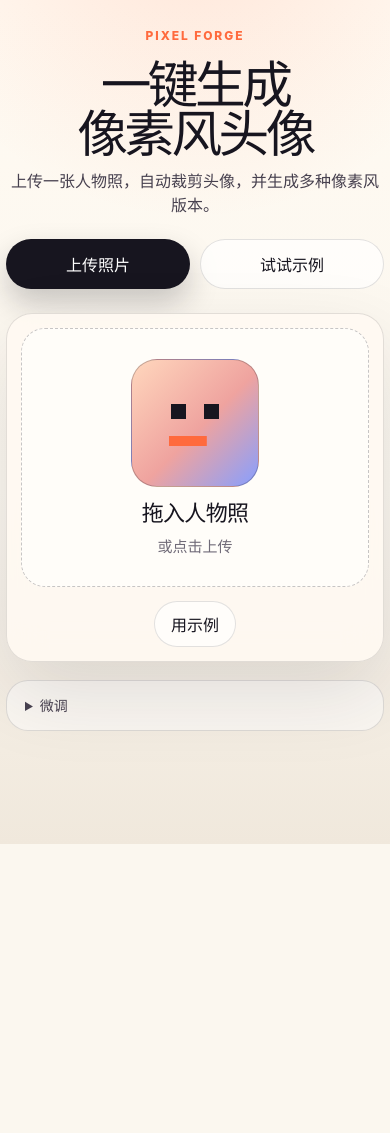
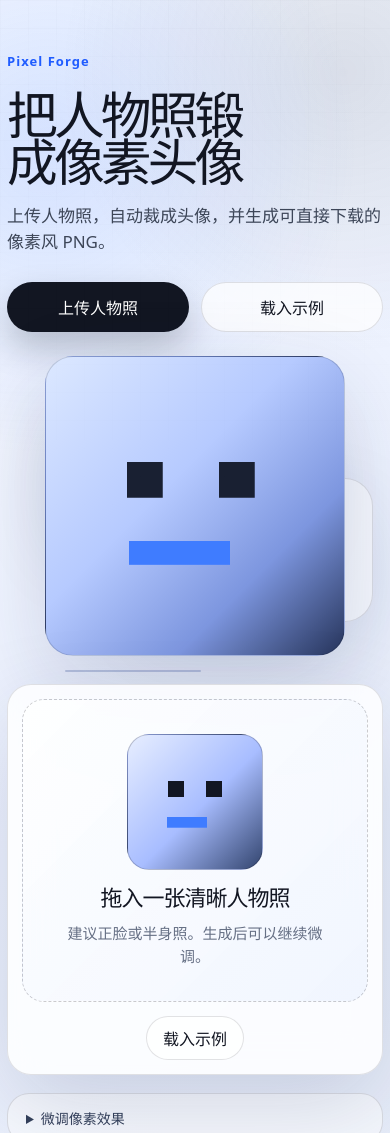
Before and after one commit to suprewen/pixel-forge, a website built with Vite: page index.html in a window 390 px wide. Shown: the top 1133 px of the page. Before the commit the page ends 844 px from the top, so only its background shows below. Built offline with nearby package versions, Linux system fonts and the light colour scheme.

Commit message:
Redesign Pixel Forge interface with taste skill

```diff
--- a/package.json
+++ b/package.json
@@ -13,6 +13,7 @@
   },
   "devDependencies": {
     "@cloudflare/workers-types": "^4.20260511.1",
+    "@types/node": "^25.9.1",
     "typescript": "~6.0.2",
     "vite": "^8.0.10",
     "vitest": "^4.1.5",
--- a/src/main.ts
+++ b/src/main.ts
@@ -77,24 +77,39 @@ app.innerHTML = `
   <main class="shell">
     <input id="fileInput" type="file" accept="image/*" />
 
-    <section class="hero">
-      <div class="brand">Pixel Forge</div>
-      <h1>一键生成像素风头像</h1>
-      <p>上传一张人物照，自动裁剪头像，并生成多种像素风版本。</p>
-      <div class="hero-actions">
-        <label class="primary-button" for="fileInput">上传照片</label>
-        <button class="ghost-button" id="demoButton" type="button">试试示例</button>
+    <section class="hero" aria-labelledby="heroTitle">
+      <div class="hero-copy">
+        <div class="brand">Pixel Forge</div>
+        <h1 id="heroTitle">把人物照锻成像素头像</h1>
+        <p>上传人物照，自动裁成头像，并生成可直接下载的像素风 PNG。</p>
+        <div class="hero-actions">
+          <label class="primary-button" for="fileInput">上传人物照</label>
+          <button class="ghost-button" id="demoButton" type="button">载入示例</button>
+        </div>
       </div>
+
+      <aside class="hero-preview" aria-label="像素头像预览">
+        <div class="preview-stack" aria-hidden="true">
+          <span></span>
+          <span></span>
+          <span></span>
+        </div>
+        <div class="pixel-face" aria-hidden="true">
+          <span class="eye left"></span>
+          <span class="eye right"></span>
+          <span class="mouth"></span>
+        </div>
+      </aside>
     </section>
 
-    <section class="generator card">
+    <section class="generator card" aria-label="头像生成器">
       <div id="emptyState" class="upload-panel">
         <label class="drop-zone" id="dropZone" for="fileInput">
           <span class="avatar-mark" aria-hidden="true"></span>
-          <strong>拖入人物照</strong>
-          <small>或点击上传</small>
+          <strong>拖入一张清晰人物照</strong>
+          <small>建议正脸或半身照。生成后可以继续微调。</small>
         </label>
-        <button class="ghost-button compact" id="emptyDemoButton" type="button">用示例</button>
+        <button class="ghost-button compact" id="emptyDemoButton" type="button">载入示例</button>
       </div>
 
       <section class="result-view" aria-live="polite">
@@ -103,7 +118,7 @@ app.innerHTML = `
         </div>
         <div class="result-meta">
           <p id="status">选择一张人物照开始生成。</p>
-          <div class="stage-dots" aria-label="生成状态">
+          <div class="stage-list" aria-label="生成流程">
             <span>自动裁剪</span>
             <span>选择版本</span>
             <span>下载 PNG</span>
@@ -111,14 +126,19 @@ app.innerHTML = `
         </div>
       </section>
 
-      <section class="quick-controls">
+      <section class="quick-controls" aria-label="快速设置">
+        <div class="control-intro">
+          <h2>四种风格，一张头像</h2>
+          <p>生成后选择清晰、标准或粗粒版本，再下载 PNG。</p>
+        </div>
+
         <div class="control-row">
           <span class="control-label">风格</span>
           <div class="pill-group preset-grid" aria-label="风格">
-            <button type="button" class="preset-button active" data-preset="clean">经典</button>
+            <button type="button" class="preset-button active" data-preset="clean">干净</button>
             <button type="button" class="preset-button" data-preset="soft">柔和</button>
             <button type="button" class="preset-button" data-preset="retro">复古</button>
-            <button type="button" class="preset-button" data-preset="chunky">粗颗粒</button>
+            <button type="button" class="preset-button" data-preset="chunky">粗粒</button>
           </div>
         </div>
 
@@ -133,7 +153,7 @@ app.innerHTML = `
 
     <section class="details-bar">
       <details class="advanced-panel">
-        <summary>微调</summary>
+        <summary>微调像素效果</summary>
         <div class="advanced-grid">
           <label class="field palette-field">
             <span>颜色</span>
@@ -153,7 +173,7 @@ app.innerHTML = `
           <label class="field range"><span>对比 <b id="contrastValue">18</b></span><input id="contrast" type="range" min="-40" max="60" value="18" /></label>
           <label class="field range"><span>饱和 <b id="saturationValue">10</b></span><input id="saturation" type="range" min="-80" max="80" value="10" /></label>
           <label class="field range"><span>亮度 <b id="brightnessValue">1</b></span><input id="brightness" type="range" min="-40" max="40" value="1" /></label>
-          <label class="check"><input id="dither" type="checkbox" /> 复古颗粒</label>
+          <label class="check"><input id="dither" type="checkbox" /> 加入复古颗粒</label>
         </div>
       </details>
 
@@ -306,7 +326,7 @@ function updateActiveControls() {
   els.presetButtons.forEach((button) => {
     const name = button.dataset.preset ?? 'clean'
     const isActive =
-      (name === 'clean' && state.settings.palette === 'adaptive' && state.settings.block === 7 && state.settings.colors === 18) ||
+      (name === 'clean' && state.settings.palette === 'adaptive' && state.settings.block === 6 && state.settings.colors === 16) ||
       (name === 'soft' && state.settings.block === 5 && !state.settings.dither) ||
       (name === 'retro' && state.settings.palette === 'pico8') ||
       (name === 'chunky' && state.settings.block >= 12)
@@ -575,7 +595,7 @@ function nearestColor(rgb: number[], palette: number[][]): number[] {
 function drawCanvas(target: HTMLCanvasElement, source: HTMLCanvasElement, contain = false) {
   const ctx = target.getContext('2d')!
   ctx.clearRect(0, 0, target.width, target.height)
-  ctx.fillStyle = '#f8f0dd'
+  ctx.fillStyle = '#eef3ff'
   ctx.fillRect(0, 0, target.width, target.height)
   ctx.imageSmoothingEnabled = false
   if (!contain) {
--- a/src/style.css
+++ b/src/style.css
@@ -1,38 +1,54 @@
 :root {
-  font-family: Inter, ui-sans-serif, system-ui, -apple-system, BlinkMacSystemFont, "Segoe UI", sans-serif;
-  color: #17151f;
-  background: #fbf7ef;
+  font-family: Avenir Next, ui-sans-serif, system-ui, -apple-system, BlinkMacSystemFont, "Segoe UI", sans-serif;
+  color: #121622;
+  background: #f4f7ff;
   font-synthesis: none;
   text-rendering: optimizeLegibility;
   -webkit-font-smoothing: antialiased;
-  --ink: #17151f;
-  --muted: #706b78;
-  --paper: #fffaf2;
-  --soft: #f3ebdf;
-  --line: rgba(23, 21, 31, .12);
-  --line-strong: rgba(23, 21, 31, .24);
-  --accent: #ff6a3d;
-  --accent-soft: rgba(255, 106, 61, .13);
-  --shadow: 0 30px 80px rgba(32, 24, 42, .12);
+  --ink: #121622;
+  --muted: #667085;
+  --paper: #f8faff;
+  --surface: rgba(255, 255, 255, .82);
+  --surface-strong: #ffffff;
+  --line: rgba(18, 22, 34, .12);
+  --line-strong: rgba(18, 22, 34, .22);
+  --accent: #3f7cff;
+  --accent-strong: #1f5cff;
+  --accent-soft: rgba(63, 124, 255, .14);
+  --radius: 28px;
+  --shadow: 0 30px 90px rgba(22, 37, 85, .16);
 }
 
 * { box-sizing: border-box; }
+html { color-scheme: light; }
 body {
   margin: 0;
   min-width: 320px;
-  min-height: 100vh;
+  min-height: 100dvh;
   background:
-    radial-gradient(circle at 50% -10%, rgba(255, 106, 61, .14), transparent 32%),
-    linear-gradient(180deg, #fffaf2 0%, #fbf7ef 58%, #f0e8dc 100%);
+    radial-gradient(circle at 12% 12%, rgba(63, 124, 255, .18), transparent 28%),
+    radial-gradient(circle at 88% 6%, rgba(42, 52, 74, .12), transparent 24%),
+    linear-gradient(135deg, #f8faff 0%, #eef3ff 46%, #e7edf9 100%);
+}
+body::before {
+  content: "";
+  position: fixed;
+  inset: 0;
+  pointer-events: none;
+  z-index: 20;
+  opacity: .34;
+  background-image: linear-gradient(rgba(18, 22, 34, .035) 1px, transparent 1px), linear-gradient(90deg, rgba(18, 22, 34, .035) 1px, transparent 1px);
+  background-size: 28px 28px;
+  mask-image: linear-gradient(to bottom, black, transparent 72%);
 }
 button, input, select { font: inherit; }
 button, label, summary { -webkit-tap-highlight-color: transparent; }
-h1, p { margin-top: 0; }
+h1, h2, p { margin-top: 0; }
 
 .shell {
-  width: min(980px, calc(100% - 28px));
+  width: min(1180px, calc(100% - 32px));
   margin: 0 auto;
-  padding: 26px 0 54px;
+  padding: 24px 0 56px;
 }
 
 #fileInput {
@@ -51,79 +67,122 @@ h1, p { margin-top: 0; }
 }
 
 .hero {
+  min-height: min(720px, calc(100dvh - 48px));
   display: grid;
-  justify-items: center;
-  text-align: center;
-  padding: 20px 0 24px;
+  grid-template-columns: minmax(0, 1.02fr) minmax(340px, .98fr);
+  gap: clamp(24px, 5vw, 72px);
+  align-items: center;
+  padding: clamp(28px, 7vw, 76px) 0 34px;
+}
+.hero-copy {
+  display: grid;
+  justify-items: start;
 }
 .brand {
-  margin-bottom: 18px;
-  color: var(--accent);
-  font-size: 12px;
+  margin-bottom: 22px;
+  color: var(--accent-strong);
+  font-size: 13px;
   font-weight: 850;
-  letter-spacing: .16em;
-  text-transform: uppercase;
+  letter-spacing: .08em;
 }
 h1 {
   max-width: 760px;
-  margin-bottom: 12px;
-  font-size: clamp(42px, 7vw, 74px);
-  line-height: .96;
-  letter-spacing: -0.07em;
+  margin-bottom: 18px;
+  font-size: clamp(48px, 7.2vw, 96px);
+  line-height: .92;
+  letter-spacing: -0.075em;
   text-wrap: balance;
 }
 .hero p {
-  max-width: 460px;
-  margin-bottom: 22px;
-  color: #47414f;
-  font-size: clamp(16px, 2vw, 20px);
-  line-height: 1.45;
+  max-width: 520px;
+  margin-bottom: 28px;
+  color: #3d4658;
+  font-size: clamp(17px, 2vw, 21px);
+  line-height: 1.5;
 }
 .hero-actions {
   display: flex;
-  justify-content: center;
-  gap: 10px;
+  justify-content: flex-start;
+  gap: 12px;
   flex-wrap: wrap;
 }
+
+.hero-preview {
+  position: relative;
+  min-height: 520px;
+  display: grid;
+  place-items: center;
+}
+.preview-stack {
+  position: absolute;
+  inset: 34px 10px 34px 42px;
+}
+.preview-stack span {
+  position: absolute;
+  border: 1px solid rgba(18, 22, 34, .12);
+  border-radius: var(--radius);
+  background: rgba(255,255,255,.48);
+  box-shadow: 0 20px 70px rgba(22, 37, 85, .10);
+}
+.preview-stack span:nth-child(1) { inset: 0 58px 78px 0; }
+.preview-stack span:nth-child(2) { inset: 88px 0 0 92px; }
+.preview-stack span:nth-child(3) { inset: 280px 172px 18px 16px; background: var(--accent-soft); }
+.pixel-face {
+  width: min(390px, 78vw);
+  aspect-ratio: 1;
+  position: relative;
+  border: 1px solid rgba(18, 22, 34, .16);
+  border-radius: var(--radius);
+  image-rendering: pixelated;
+  box-shadow: var(--shadow);
+  background:
+    linear-gradient(#192032 0 0) 31% 40% / 12% 12% no-repeat,
+    linear-gradient(#192032 0 0) 66% 40% / 12% 12% no-repeat,
+    linear-gradient(var(--accent) 0 0) 42% 67% / 34% 8% no-repeat,
+    linear-gradient(135deg, #dce8ff 0%, #b6caff 42%, #7d96df 72%, #26345b 100%);
+}
+.eye, .mouth { display: none; }
 
 .primary-button, .ghost-button {
   appearance: none;
   min-height: 48px;
   border: 1px solid transparent;
   border-radius: 999px;
-  padding: 12px 20px;
+  padding: 12px 22px;
   display: inline-flex;
   align-items: center;
   justify-content: center;
   color: var(--ink);
-  font-weight: 800;
+  font-weight: 820;
   text-decoration: none;
   cursor: pointer;
   white-space: nowrap;
-  transition: transform .16s ease, box-shadow .16s ease, opacity .16s ease, background .16s ease;
+  transition: transform .18s cubic-bezier(.16,1,.3,1), box-shadow .18s ease, opacity .18s ease, background .18s ease, border-color .18s ease;
 }
 .primary-button {
   background: var(--ink);
-  color: white;
-  box-shadow: 0 14px 30px rgba(23, 21, 31, .22);
+  color: #fff;
+  box-shadow: 0 16px 34px rgba(18, 22, 34, .22);
 }
 .ghost-button {
-  background: rgba(255, 255, 255, .68);
+  background: rgba(255, 255, 255, .72);
   border-color: var(--line);
 }
 .primary-button:hover, .ghost-button:hover,
-.preset-button:hover, .segment:hover, .variant-tabs button:hover {
+.preset-button:hover, .variant-tabs button:hover {
   transform: translateY(-1px);
-  box-shadow: 0 14px 32px rgba(23, 21, 31, .12);
+  box-shadow: 0 14px 34px rgba(22, 37, 85, .13);
 }
+.primary-button:active, .ghost-button:active,
+.preset-button:active, .variant-tabs button:active { transform: translateY(1px) scale(.99); }
 .primary-button:focus-visible, .ghost-button:focus-visible,
 select:focus-visible, input:focus-visible, summary:focus-visible,
-.preset-button:focus-visible, .segment:focus-visible, .variant-tabs button:focus-visible {
-  outline: 3px solid rgba(255, 106, 61, .32);
+.preset-button:focus-visible, .variant-tabs button:focus-visible {
+  outline: 3px solid rgba(63, 124, 255, .32);
   outline-offset: 3px;
 }
 .primary-button:disabled, .ghost-button:disabled {
-  opacity: .4;
+  opacity: .42;
   cursor: not-allowed;
   transform: none;
   box-shadow: none;
@@ -132,15 +191,20 @@ select:focus-visible, input:focus-visible, summary:focus-visible,
 
 .card {
   border: 1px solid var(--line);
-  border-radius: 34px;
-  background: rgba(255, 250, 242, .84);
+  border-radius: var(--radius);
+  background: var(--surface);
   box-shadow: var(--shadow);
-  backdrop-filter: blur(18px);
+  backdrop-filter: blur(20px) saturate(140%);
+  -webkit-backdrop-filter: blur(20px) saturate(140%);
 }
 .generator {
   display: grid;
-  gap: 24px;
+  grid-template-columns: minmax(0, .98fr) minmax(300px, .72fr);
+  gap: clamp(18px, 3vw, 34px);
   padding: clamp(18px, 4vw, 34px);
+}
+.generator:has(.upload-panel:not([hidden])) {
+  grid-template-columns: 1fr;
 }
 
 .upload-panel {
@@ -150,67 +214,68 @@ select:focus-visible, input:focus-visible, summary:focus-visible,
 }
 #app.has-image .upload-panel { display: none; }
 .drop-zone {
-  width: min(520px, 100%);
-  min-height: 300px;
+  width: min(640px, 100%);
+  min-height: 350px;
   display: grid;
   place-items: center;
-  gap: 8px;
-  padding: 30px;
+  gap: 10px;
+  padding: 34px;
   text-align: center;
   border: 1.5px dashed var(--line-strong);
-  border-radius: 30px;
-  background: rgba(255, 255, 255, .58);
+  border-radius: calc(var(--radius) - 4px);
+  background: linear-gradient(135deg, rgba(255,255,255,.76), rgba(238,243,255,.78));
   cursor: pointer;
-  transition: border-color .16s ease, background .16s ease, transform .16s ease;
+  transition: border-color .18s ease, background .18s ease, transform .18s ease;
 }
-.drop-zone strong { font-size: 22px; letter-spacing: -0.03em; }
-.drop-zone small { color: var(--muted); font-size: 15px; }
+.drop-zone strong { font-size: clamp(22px, 3vw, 30px); letter-spacing: -0.045em; }
+.drop-zone small { max-width: 310px; color: var(--muted); font-size: 15px; line-height: 1.5; }
 .drop-zone.dragging {
   border-color: var(--accent);
   background: var(--accent-soft);
   transform: scale(1.01);
 }
 .avatar-mark {
-  width: 128px;
+  width: 136px;
   aspect-ratio: 1;
   border: 1px solid var(--line-strong);
-  border-radius: 26px;
+  border-radius: 22px;
   image-rendering: pixelated;
   background:
-    linear-gradient(#17151f 0 0) 35% 40% / 12% 12% no-repeat,
-    linear-gradient(#17151f 0 0) 65% 40% / 12% 12% no-repeat,
-    linear-gradient(#ff6a3d 0 0) 42% 66% / 30% 8% no-repeat,
-    linear-gradient(135deg, #ffd7bd, #efa39f 54%, #879fff);
+    linear-gradient(#121622 0 0) 34% 39% / 12% 12% no-repeat,
+    linear-gradient(#121622 0 0) 66% 39% / 12% 12% no-repeat,
+    linear-gradient(var(--accent) 0 0) 42% 66% / 30% 8% no-repeat,
+    linear-gradient(135deg, #e7eeff, #a8bdff 54%, #33456f);
 }
 
 .result-view {
   display: none;
   justify-items: center;
+  align-content: start;
   gap: 18px;
 }
 #app.has-image .result-view { display: grid; }
 .canvas-frame {
-  width: min(520px, 100%);
+  width: min(560px, 100%);
   aspect-ratio: 1;
   display: grid;
   place-items: center;
   padding: clamp(12px, 2vw, 20px);
   border: 1px solid var(--line);
-  border-radius: 32px;
+  border-radius: calc(var(--radius) - 2px);
   background:
-    linear-gradient(45deg, rgba(23,21,31,.045) 25%, transparent 25%),
-    linear-gradient(-45deg, rgba(23,21,31,.045) 25%, transparent 25%),
-    linear-gradient(45deg, transparent 75%, rgba(23,21,31,.045) 75%),
-    linear-gradient(-45deg, transparent 75%, rgba(23,21,31,.045) 75%),
-    #fffdf7;
-  background-size: 28px 28px;
-  background-position: 0 0, 0 14px, 14px -14px, -14px 0;
+    linear-gradient(45deg, rgba(18,22,34,.05) 25%, transparent 25%),
+    linear-gradient(-45deg, rgba(18,22,34,.05) 25%, transparent 25%),
+    linear-gradient(45deg, transparent 75%, rgba(18,22,34,.05) 75%),
+    linear-gradient(-45deg, transparent 75%, rgba(18,22,34,.05) 75%),
+    #f8faff;
+  background-size: 26px 26px;
+  background-position: 0 0, 0 13px, 13px -13px, -13px 0;
 }
 #resultCanvas {
   width: 100%;
   height: auto;
   aspect-ratio: 1;
-  border-radius: 22px;
+  border-radius: 18px;
   image-rendering: pixelated;
 }
 .result-meta {
@@ -221,55 +286,67 @@ select:focus-visible, input:focus-visible, summary:focus-visible,
 }
 #status {
   margin: 0;
-  color: #3d3744;
-  font-weight: 720;
+  color: #263044;
+  font-weight: 760;
 }
-.stage-dots {
+.stage-list {
   display: flex;
   gap: 8px;
   flex-wrap: wrap;
   justify-content: center;
 }
-.stage-dots span {
+.stage-list span {
   min-height: 28px;
   display: inline-flex;
   align-items: center;
   border: 1px solid var(--line);
   border-radius: 999px;
-  padding: 5px 10px;
-  color: var(--muted);
-  background: rgba(255,255,255,.58);
+  padding: 5px 11px;
+  color: #536078;
+  background: rgba(255,255,255,.64);
   font-size: 13px;
   font-weight: 780;
 }
-#app.has-image .stage-dots span { color: var(--ink); background: rgba(255,106,61,.09); }
+#app.has-image .stage-list span { color: #163d91; background: rgba(63,124,255,.10); }
 
 .quick-controls {
   display: none;
-  grid-template-columns: 1fr;
-  gap: 14px;
-  width: min(720px, 100%);
+  align-content: center;
+  gap: 16px;
+  width: min(420px, 100%);
   justify-self: center;
 }
 #app.has-image .quick-controls { display: grid; }
+.control-intro { display: grid; gap: 8px; margin-bottom: 4px; }
+.control-intro h2 {
+  margin-bottom: 0;
+  color: var(--ink);
+  font-size: clamp(28px, 4vw, 42px);
+  line-height: 1;
+  letter-spacing: -0.055em;
+}
+.control-intro p {
+  margin-bottom: 0;
+  color: var(--muted);
+  line-height: 1.5;
+}
 .control-row {
   display: grid;
-  grid-template-columns: 58px 1fr;
-  gap: 12px;
+  gap: 10px;
   align-items: center;
 }
 .control-label {
-  color: var(--muted);
+  color: #44506a;
   font-size: 14px;
-  font-weight: 820;
+  font-weight: 840;
 }
 .pill-group, .variant-tabs {
-  display: flex;
-  flex-wrap: wrap;
+  display: grid;
+  grid-template-columns: repeat(2, minmax(0, 1fr));
   gap: 8px;
 }
-.preset-button, .segment, .variant-tabs button {
-  min-height: 40px;
+.preset-button, .variant-tabs button {
+  min-height: 42px;
   border: 1px solid var(--line);
   border-radius: 999px;
   background: rgba(255,255,255,.68);
@@ -277,26 +354,27 @@ select:focus-visible, input:focus-visible, summary:focus-visible,
   padding: 8px 14px;
   font-weight: 820;
   cursor: pointer;
-  transition: transform .16s ease, box-shadow .16s ease, border-color .16s ease, background .16s ease, color .16s ease;
+  transition: transform .18s cubic-bezier(.16,1,.3,1), box-shadow .18s ease, border-color .18s ease, background .18s ease, color .18s ease;
 }
-.preset-button.active, .segment.active, .variant-tabs button.active {
+.preset-button.active, .variant-tabs button.active {
   border-color: var(--ink);
   background: var(--ink);
   color: white;
 }
 .variant-tabs:empty::before {
   content: '上传后可选';
+  grid-column: 1 / -1;
   color: var(--muted);
   font-size: 14px;
 }
 .download {
-  width: min(360px, 100%);
+  width: 100%;
   justify-self: center;
   margin-top: 4px;
 }
 
 .details-bar {
-  width: min(760px, 100%);
+  width: min(860px, 100%);
   margin: 18px auto 0;
   display: grid;
   gap: 10px;
@@ -304,7 +382,7 @@ select:focus-visible, input:focus-visible, summary:focus-visible,
 .advanced-panel, .backend-panel {
   border: 1px solid var(--line);
   border-radius: 22px;
-  background: rgba(255,255,255,.5);
+  background: rgba(255,255,255,.58);
   padding: 14px 18px;
   color: var(--muted);
   font-size: 14px;
@@ -312,7 +390,7 @@ select:focus-visible, input:focus-visible, summary:focus-visible,
 }
 .advanced-panel summary, .backend-panel summary, .dev-details summary {
   cursor: pointer;
-  color: #484250;
+  color: #34405a;
   font-weight: 820;
 }
 .advanced-grid {
@@ -323,13 +401,13 @@ select:focus-visible, input:focus-visible, summary:focus-visible,
 }
 .field { display: grid; gap: 7px; font-weight: 760; }
 .field span { display: flex; justify-content: space-between; gap: 10px; }
-.field b { color: var(--accent); }
+.field b { color: var(--accent-strong); }
 select, input[type="range"] { width: 100%; }
 select {
   min-height: 42px;
   border: 1px solid var(--line);
-  border-radius: 13px;
-  background: rgba(255,255,255,.72);
+  border-radius: 14px;
+  background: rgba(255,255,255,.76);
   padding: 8px 10px;
   color: var(--ink);
   font-weight: 720;
@@ -339,13 +417,11 @@ input[type="range"] { accent-color: var(--accent); }
   display: flex;
   align-items: center;
   gap: 9px;
-  color: #383340;
+  color: #34405a;
   font-weight: 720;
 }
 .check input { width: 19px; height: 19px; accent-color: var(--accent); }
-.backend-panel {
-  display: none;
-}
+.backend-panel { display: none; }
 .backend-panel p { margin: 10px 0; }
 .backend-actions { display: flex; gap: 8px; flex-wrap: wrap; }
 #sourceCanvas {
@@ -359,28 +435,81 @@ input[type="range"] { accent-color: var(--accent); }
 .dev-details { margin-top: 10px; }
 .dev-details p { margin-bottom: 0; }
 
-@media (prefers-reduced-motion: reduce) {
-  *, *::before, *::after { transition-duration: .01ms !important; scroll-behavior: auto !important; }
+@media (prefers-color-scheme: dark) {
+  html { color-scheme: dark; }
+  :root {
+    color: #f3f6ff;
+    background: #111827;
+    --ink: #f3f6ff;
+    --muted: #a5b0c2;
+    --paper: #111827;
+    --surface: rgba(20, 28, 45, .78);
+    --surface-strong: #182033;
+    --line: rgba(243, 246, 255, .12);
+    --line-strong: rgba(243, 246, 255, .24);
+    --accent: #73a0ff;
+    --accent-strong: #9bbaff;
+    --accent-soft: rgba(115, 160, 255, .16);
+    --shadow: 0 34px 110px rgba(0, 0, 0, .38);
+  }
+  body {
+    background:
+      radial-gradient(circle at 12% 12%, rgba(115, 160, 255, .19), transparent 28%),
+      radial-gradient(circle at 88% 6%, rgba(255, 255, 255, .08), transparent 24%),
+      linear-gradient(135deg, #101725 0%, #141c2e 48%, #0d1320 100%);
+  }
+  .hero p, .control-intro p, .drop-zone small, .stage-list span, .control-label, .advanced-panel, .backend-panel { color: var(--muted); }
+  .ghost-button, .drop-zone, .preset-button, .variant-tabs button, .advanced-panel, .backend-panel, select { background: rgba(20, 28, 45, .72); }
+  .pixel-face { background:
+    linear-gradient(#f3f6ff 0 0) 31% 40% / 12% 12% no-repeat,
+    linear-gradient(#f3f6ff 0 0) 66% 40% / 12% 12% no-repeat,
+    linear-gradient(var(--accent) 0 0) 42% 67% / 34% 8% no-repeat,
+    linear-gradient(135deg, #1e2a42 0%, #38548d 44%, #6d91ef 100%);
+  }
+  .canvas-frame { background:
+    linear-gradient(45deg, rgba(243,246,255,.055) 25%, transparent 25%),
+    linear-gradient(-45deg, rgba(243,246,255,.055) 25%, transparent 25%),
+    linear-gradient(45deg, transparent 75%, rgba(243,246,255,.055) 75%),
+    linear-gradient(-45deg, transparent 75%, rgba(243,246,255,.055) 75%),
+    #111827;
+    background-size: 26px 26px;
+    background-position: 0 0, 0 13px, 13px -13px, -13px 0;
+  }
+  #status, .advanced-panel summary, .backend-panel summary, .dev-details summary, .check { color: #dce6ff; }
 }
 
-@media (max-width: 720px) {
-  .shell { width: min(100% - 18px, 560px); padding-top: 18px; }
-  h1 { font-size: clamp(40px, 13vw, 58px); }
-  .generator { border-radius: 26px; }
-  .drop-zone { min-height: 250px; border-radius: 24px; }
-  .canvas-frame { border-radius: 24px; }
-  .control-row { grid-template-columns: 1fr; gap: 8px; }
-  .advanced-grid { grid-template-columns: 1fr; }
-  .primary-button, .ghost-button { min-height: 46px; }
-  .hero-actions, .backend-actions { width: 100%; }
-  .hero-actions .primary-button, .hero-actions .ghost-button { flex: 1; }
+@media (prefers-reduced-motion: reduce) {
+  *, *::before, *::after {
+    animation-duration: .01ms !important;
+    transition-duration: .01ms !important;
+    scroll-behavior: auto !important;
+  }
 }
 
-@media (max-width: 460px) {
-  .shell { width: min(100% - 12px, 440px); }
-  .generator { padding: 14px; }
-  .hero { padding-top: 10px; }
-  .pill-group, .variant-tabs { display: grid; grid-template-columns: repeat(2, minmax(0, 1fr)); }
-  .preset-button, .segment, .variant-tabs button { width: 100%; }
-  .download { width: 100%; }
+@media (max-width: 860px) {
+  .shell { width: min(100% - 22px, 680px); padding-top: 16px; }
+  .hero {
+    min-height: auto;
+    grid-template-columns: 1fr;
+    gap: 24px;
+    padding: 36px 0 28px;
+  }
+  .hero-copy { justify-items: start; }
+  .hero-preview { min-height: 360px; }
+  .generator, .generator:has(.upload-panel:not([hidden])) { grid-template-columns: 1fr; }
+  .quick-controls { width: 100%; }
+  .drop-zone { min-height: 280px; }
 }
+
+@media (max-width: 560px) {
+  .shell { width: min(100% - 14px, 460px); }
+  h1 { font-size: clamp(42px, 13vw, 64px); }
+  .hero-actions { width: 100%; }
+  .hero-actions .primary-button, .hero-actions .ghost-button { flex: 1; }
+  .hero-preview { min-height: 300px; }
+  .pixel-face { width: min(300px, 82vw); }
+  .generator { padding: 14px; border-radius: 24px; }
+  .canvas-frame, .drop-zone { border-radius: 22px; }
+  .advanced-grid { grid-template-columns: 1fr; }
+  .pill-group, .variant-tabs { grid-template-columns: 1fr 1fr; }
+}
--- a/tsconfig.json
+++ b/tsconfig.json
@@ -3,7 +3,7 @@
     "target": "es2023",
     "module": "esnext",
     "lib": ["ES2023", "DOM"],
-    "types": ["vite/client"],
+    "types": ["vite/client", "node"],
     "skipLibCheck": true,
 
     /* Bundler mode */
```
Also changed, not shown: src/ui-copy.test.ts (added, +32 -0 lines), 1 other file.
